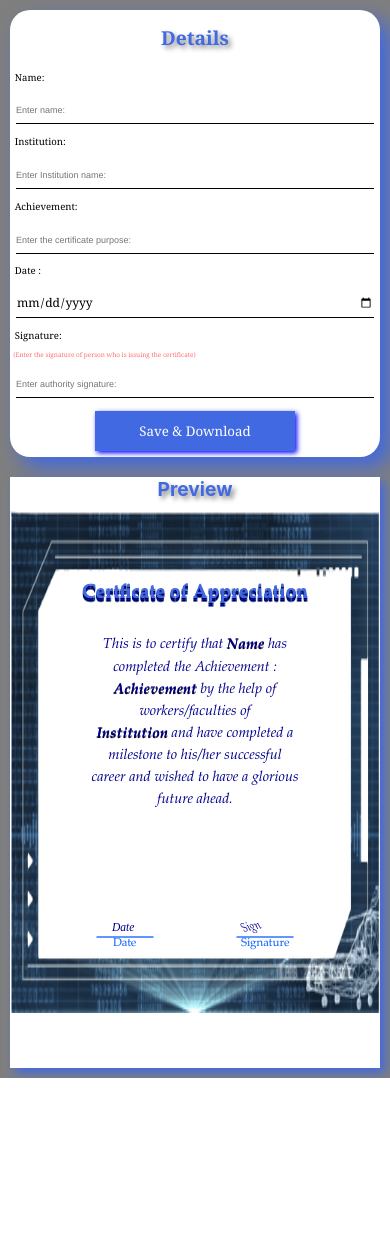
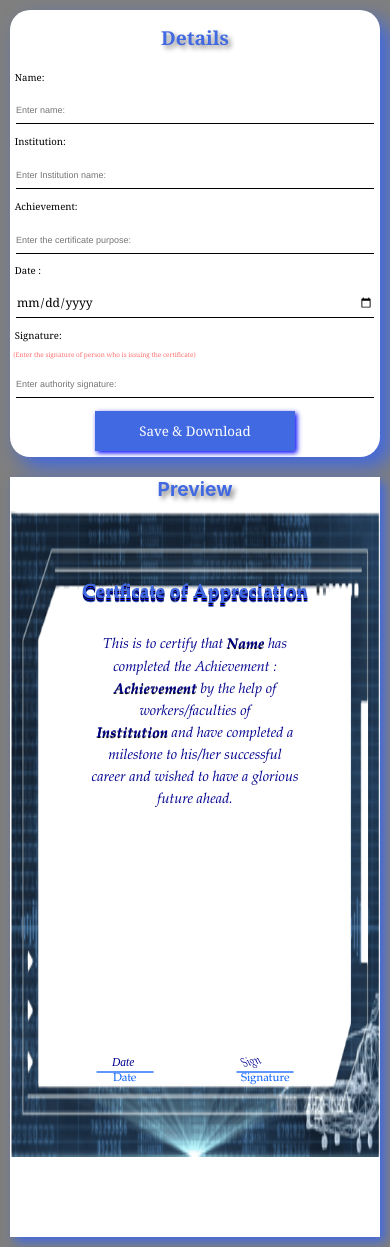
Before and after one commit to neme-sis/Certificate-Generator, a React (Create React App) app: page / in a window 390 px wide. Before the commit the page ends 1078 px from the top, so only its background shows below. Built offline with nearby package versions, Linux system fonts and the light colour scheme; the HTML template or start-up script is replaced by a standard one.

Commit message:
fixing a bug in style

```diff
--- a/src/styles/certificate.css
+++ b/src/styles/certificate.css
@@ -93,6 +93,5 @@ section span.sign{
     .certificate-div{
         width: 100%;
         margin-left: 10px;
-        height: 70vh;
     }
 }
```
